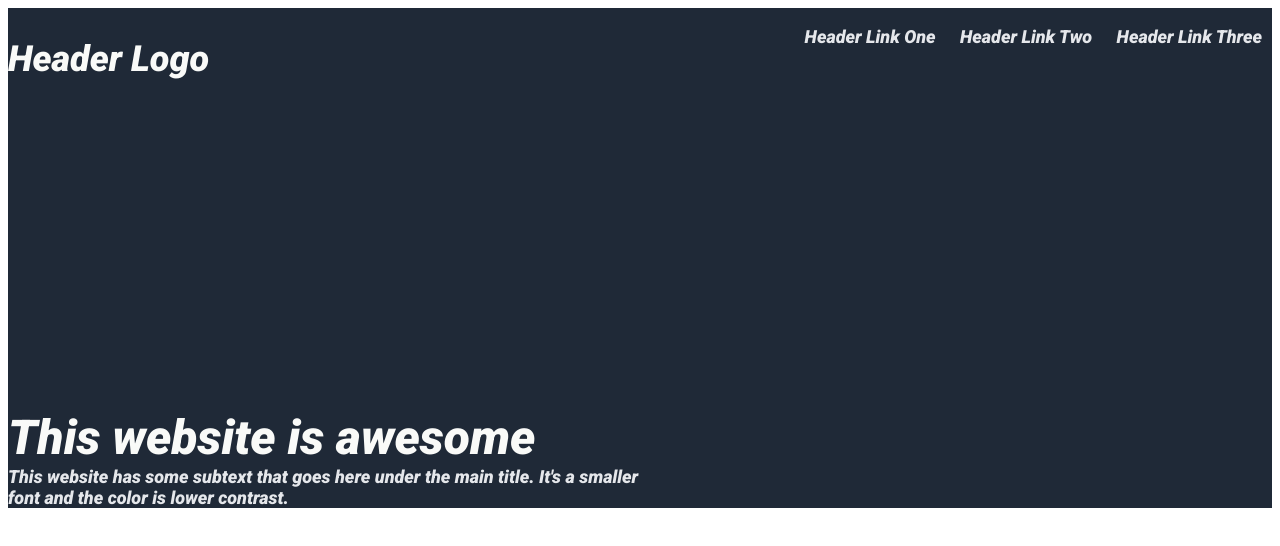
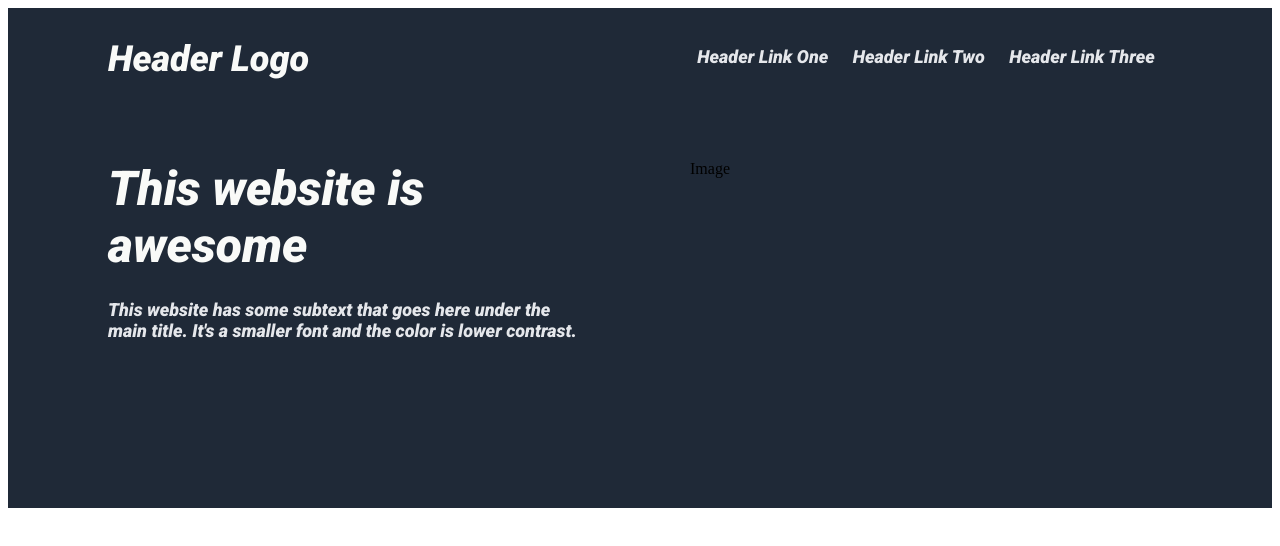
Before and after one commit to jacobdusa/landingpage, a plain HTML site: page index.html in a window 1280 px wide. Drawn offline with Linux system fonts and the light colour scheme.

Commit message:
changed formating

```diff
--- a/index.html
+++ b/index.html
@@ -11,20 +11,6 @@
     <link href="https://fonts.googleapis.com/css2?family=Roboto:ital,wght@1,900&display=swap" rel="stylesheet">
 </head>
 <body>
-    <!--
-    <div class="flex-container">
-    <h2 class="logo" class="flex-container">Header Logo</h2>
-    <ul class="links" class="flex-container">
-        <li><a href="https://google.com">Header Link One</a></li>
-        <li><a href="https://google.com">Header Link Two</a></li>
-        <li><a href="https://google.com">Header Link Three</a></li>
-    </ul>
-    </div>
-    <div class="flex-container">
-        <div class="flex-container"><h1>This website is awesome</h1></div>
-        <div class="flex-container"><h3>This website has some subtext that goes here under the main title. It's a smaller font and the color is lower contrast.</h3></div>
-    </div>
-    -->
     <div class="flex-container section1">
         <div class="flex-container header">
             <div class="flex-container logo">
@@ -46,7 +32,7 @@
                 <div class="flex-container signup"></div>
             </div>
             <div class="rightimage">
-
+                <div class="img">Image</div>
             </div>
         </div>
     </div>
--- a/styles.css
+++ b/styles.css
@@ -10,7 +10,7 @@
 }
 
 .flex-container.header {
-    flex-basis: 100%;
+    flex-basis: auto;
 }
 
 .logo {
@@ -18,6 +18,8 @@
     color: #F9FAF8;
     font-family: 'Roboto', sans-serif;
     flex-basis: 50%;
+    padding-left: 100px;
+
 }
 
 ul li{
@@ -32,27 +34,43 @@ ul li{
     font-family: 'Roboto', sans-serif;
     font-size: 18px;
     flex-basis: 50%;
-    justify-content: right;
+    padding-right: 100px;
+    padding-top: 20px;
+    justify-content: center;
+}
+
+.box2 {
+    justify-content: left;
+    padding-top: 50px;
 }
 
 .lefttext {
-    justify-content: space-evenly;
     flex-direction: column;
     flex-basis: 50%;
+    padding-right: 100px;
 }
 
 .maintext {
+    padding-left: 100px;
     font-size: 48px;
     color: #F9FAF8;
     font-family: 'Roboto', sans-serif;
     font-weight: bolder;
     flex-wrap: wrap;
     flex-basis: 50%;
+    padding-left: 100px;
+    padding-bottom: 25px;
 }
 
 .subtext {
+    padding-left: 100px;
     color: #E5E7EB;
     font-family: 'Roboto', sans-serif;
     font-size: 18px;
     flex-basis: 50%;
+    padding-left: 100px;
 }
+
+.rightimage {
+    flex-basis: 50%;
+}
```
